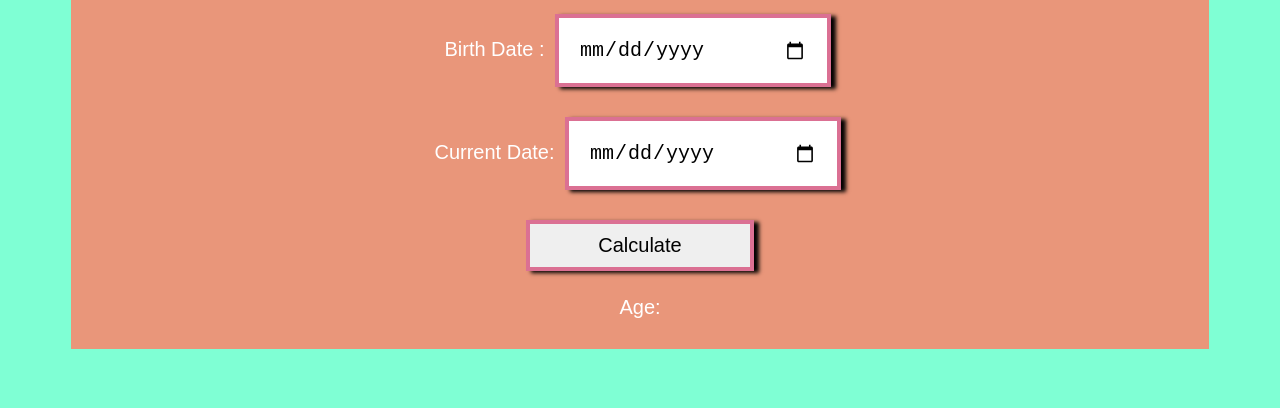
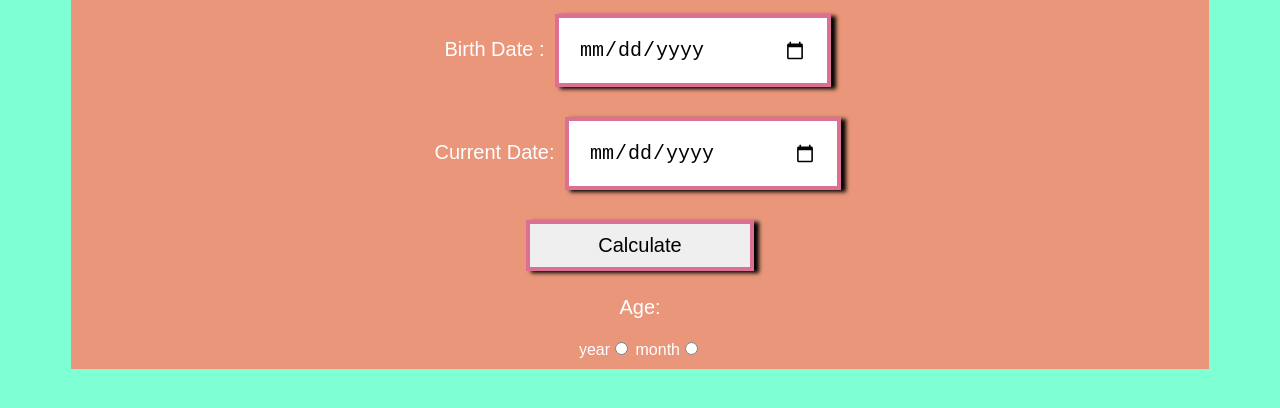
Before and after one commit to wakeuprohit/jscomplite, a plain HTML site: page Datecalculter.html in a window 1280 px wide. Shown: the part 76-484 px from the top of the page. Drawn offline with Linux system fonts and the light colour scheme.

Commit message:
add radio button

```diff
--- a/Datecalculter.html
+++ b/Datecalculter.html
@@ -19,6 +19,8 @@
             </p>
            <input type="button" value="Calculate" onclick=" CalculateDeff()">
             <p id="showAge">Age:</p>
+            year<input type="radio" name="ro" value="Age" >
+            month<input type="radio" name="ro" value="Age" >
         </form>
     </div>
     <script src="Datejs.js"></script>
```
